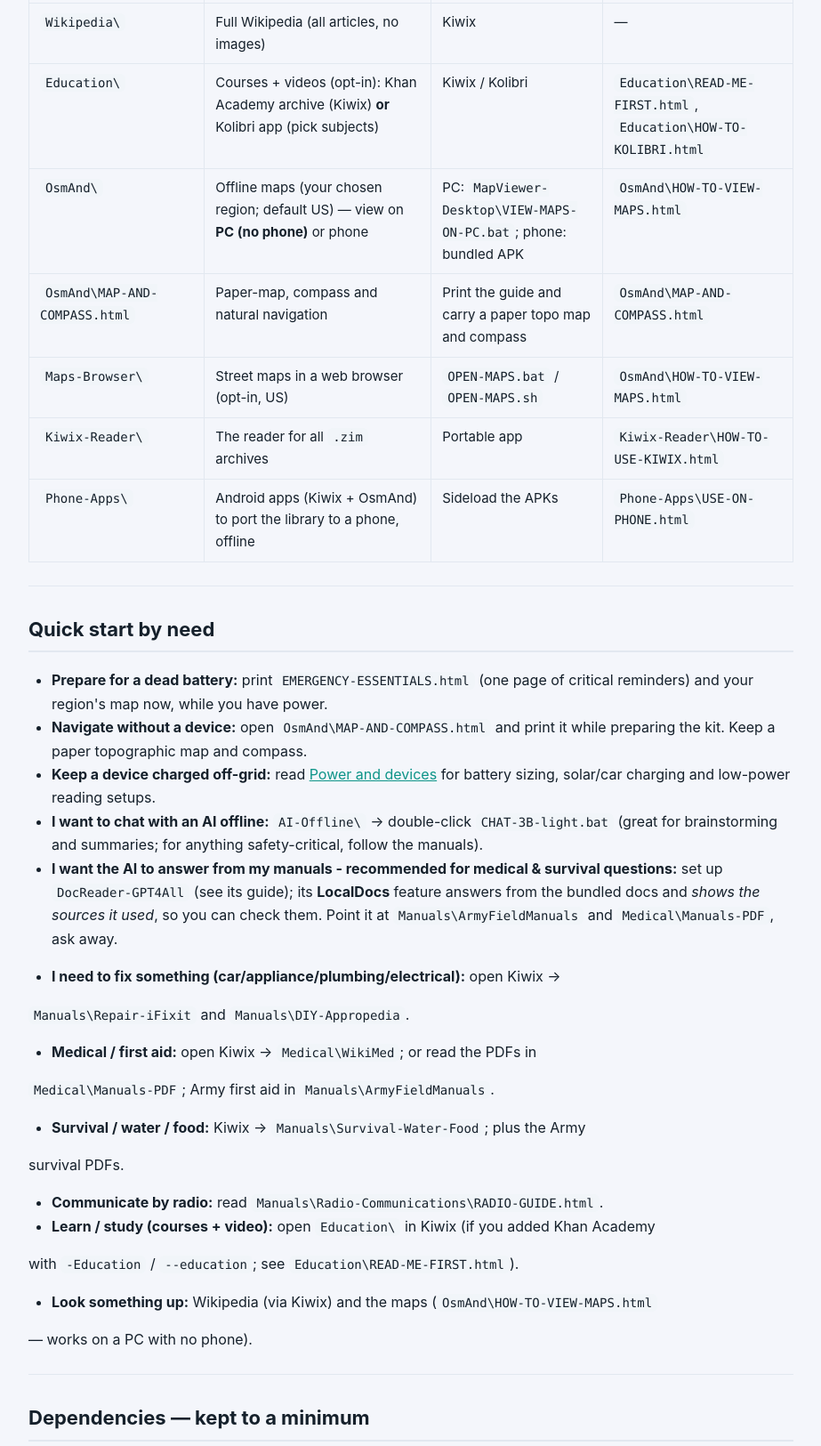
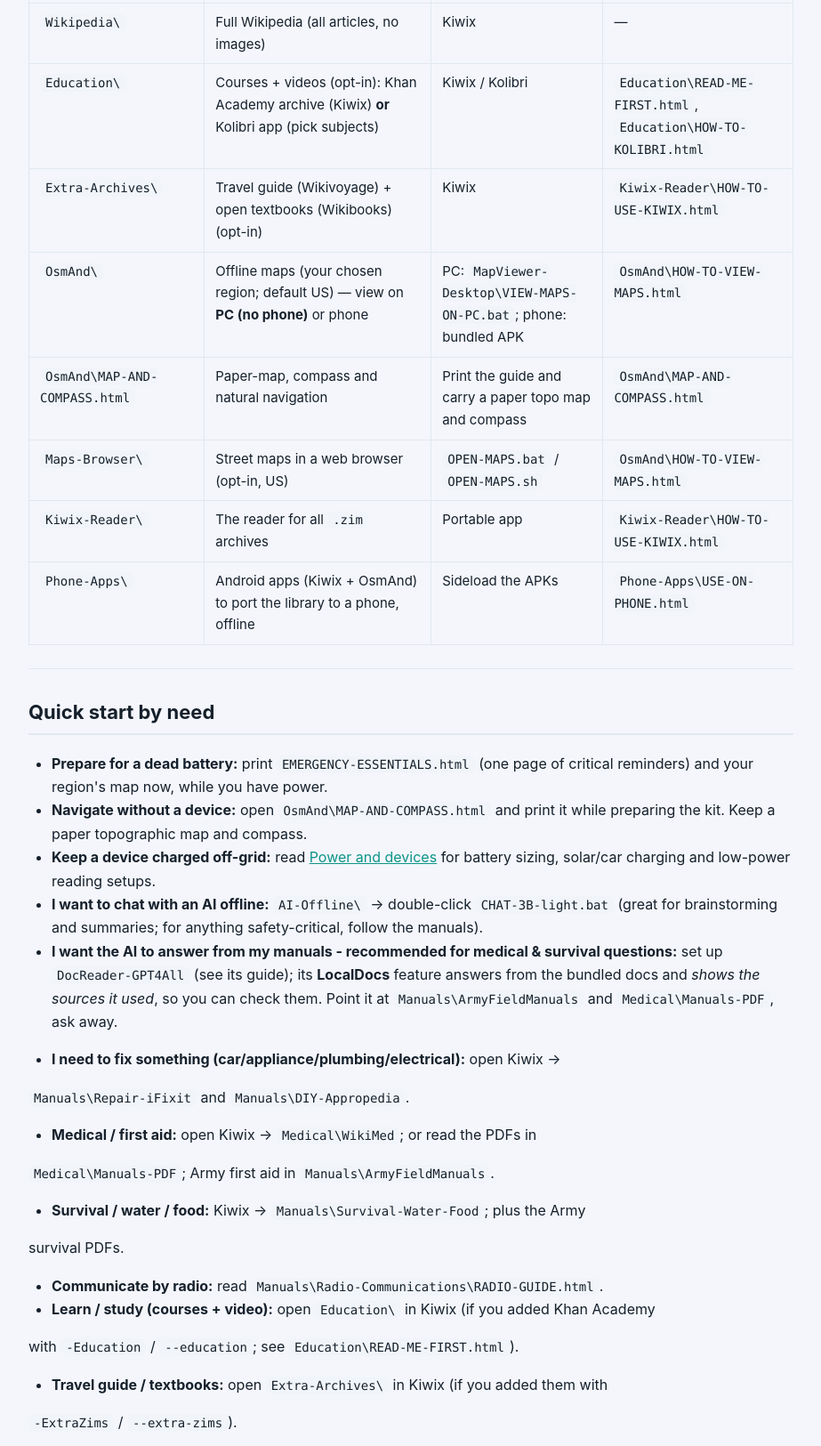
Before and after one commit to EnragedAntelope/offline-emergency-library, a plain HTML site: page docs/START-HERE.html in a window 1280 px wide. Shown: the part 1383-3008 px from the top of the page at 89% size, without its empty margins (178-1101 px from the left). Drawn offline with Linux system fonts and the light colour scheme.

Commit message:
Add opt-in extra Kiwix archives: -ExtraZims / --extra-zims
Both installers can now add the English Wikivoyage travel guide and
Wikibooks open textbooks (maxi builds, with images) into Extra-Archives/.
Off by default; without the flag the log says it was not selected.
Both are CC BY-SA 4.0 (Wikibooks also GFDL).

WikiHow from the ROADMAP item is not included: download.kiwix.org no
longer lists it (only a 2023 archive build remains), and wikiHow stopped
licensing new user content under CC BY-NC-SA 3.0 on 24 March 2025.

The new ZIMs are covered by the existing CHECKSUMS-SHA256.txt list, the
ZIM self-check and the README index (they scan every .zim). The CI link
check now also covers /zim/wikivoyage/ and /zim/wikibooks/.

Co-Authored-By: Claude Opus 5.5 <noreply@anthropic.com>

```diff
--- a/docs/START-HERE.html
+++ b/docs/START-HERE.html
@@ -58,6 +58,12 @@
 <td><code>Education\READ-ME-FIRST.html</code>, <code>Education\HOW-TO-KOLIBRI.html</code></td>
 </tr>
 <tr>
+<td><code>Extra-Archives\</code></td>
+<td>Travel guide (Wikivoyage) + open textbooks (Wikibooks) (opt-in)</td>
+<td>Kiwix</td>
+<td><code>Kiwix-Reader\HOW-TO-USE-KIWIX.html</code></td>
+</tr>
+<tr>
 <td><code>OsmAnd\</code></td>
 <td>Offline maps (your chosen region; default US) — view on <strong>PC (no phone)</strong> or phone</td>
 <td>PC: <code>MapViewer-Desktop\VIEW-MAPS-ON-PC.bat</code>; phone: bundled APK</td>
@@ -114,6 +120,10 @@
 <li><strong>Learn / study (courses + video):</strong> open <code>Education\</code> in Kiwix (if you added Khan Academy</li>
 </ul>
 <p>  with <code>-Education</code> / <code>--education</code>; see <code>Education\READ-ME-FIRST.html</code>).</p>
+<ul>
+<li><strong>Travel guide / textbooks:</strong> open <code>Extra-Archives\</code> in Kiwix (if you added them with</li>
+</ul>
+<p>  <code>-ExtraZims</code> / <code>--extra-zims</code>).</p>
 <ul>
 <li><strong>Look something up:</strong> Wikipedia (via Kiwix) and the maps (<code>OsmAnd\HOW-TO-VIEW-MAPS.html</code></li>
 </ul>
```
Also changed, not shown: docs/HOW-TO-USE-KIWIX.html (+8 -0 lines), 8 other files.
